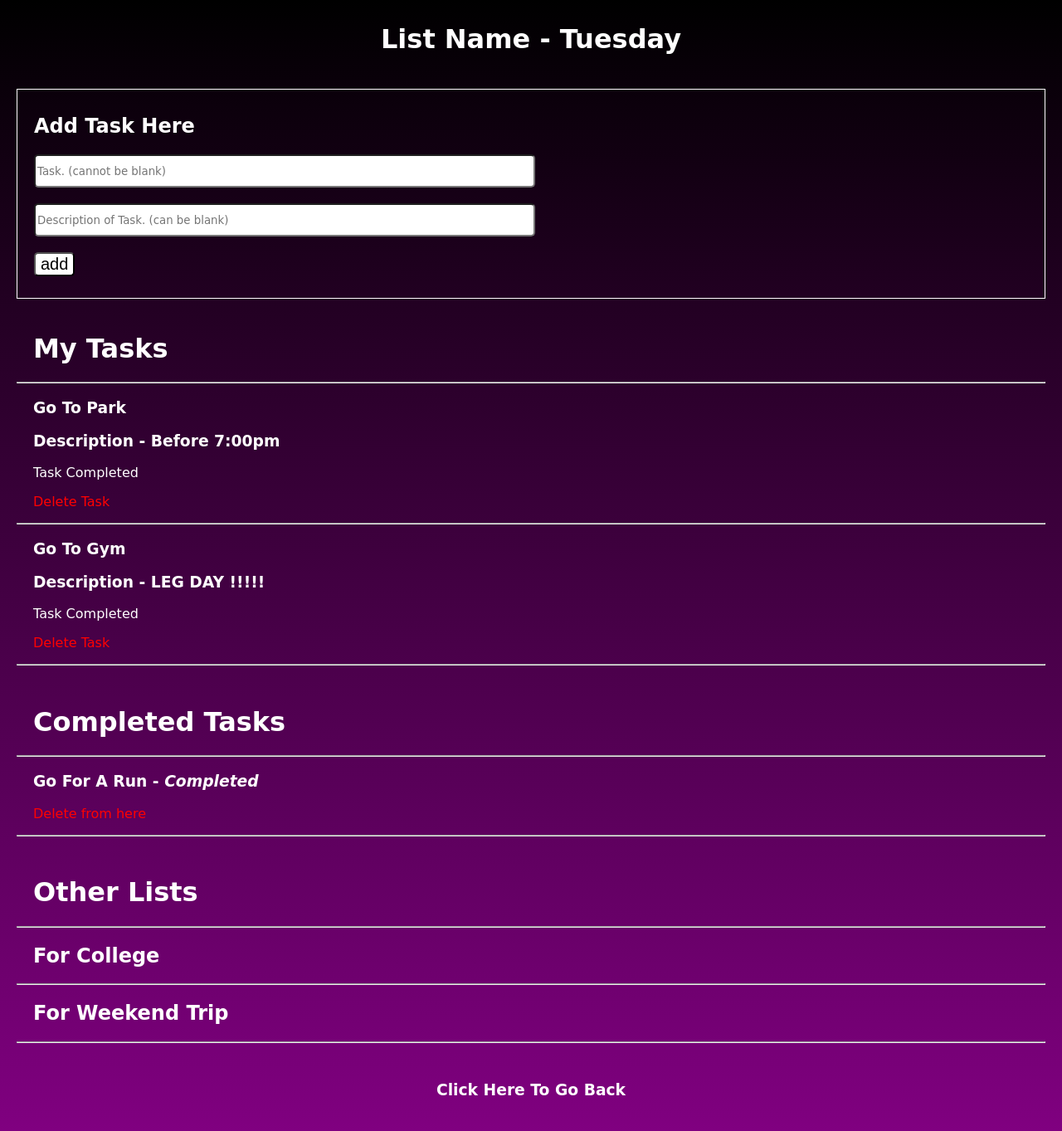
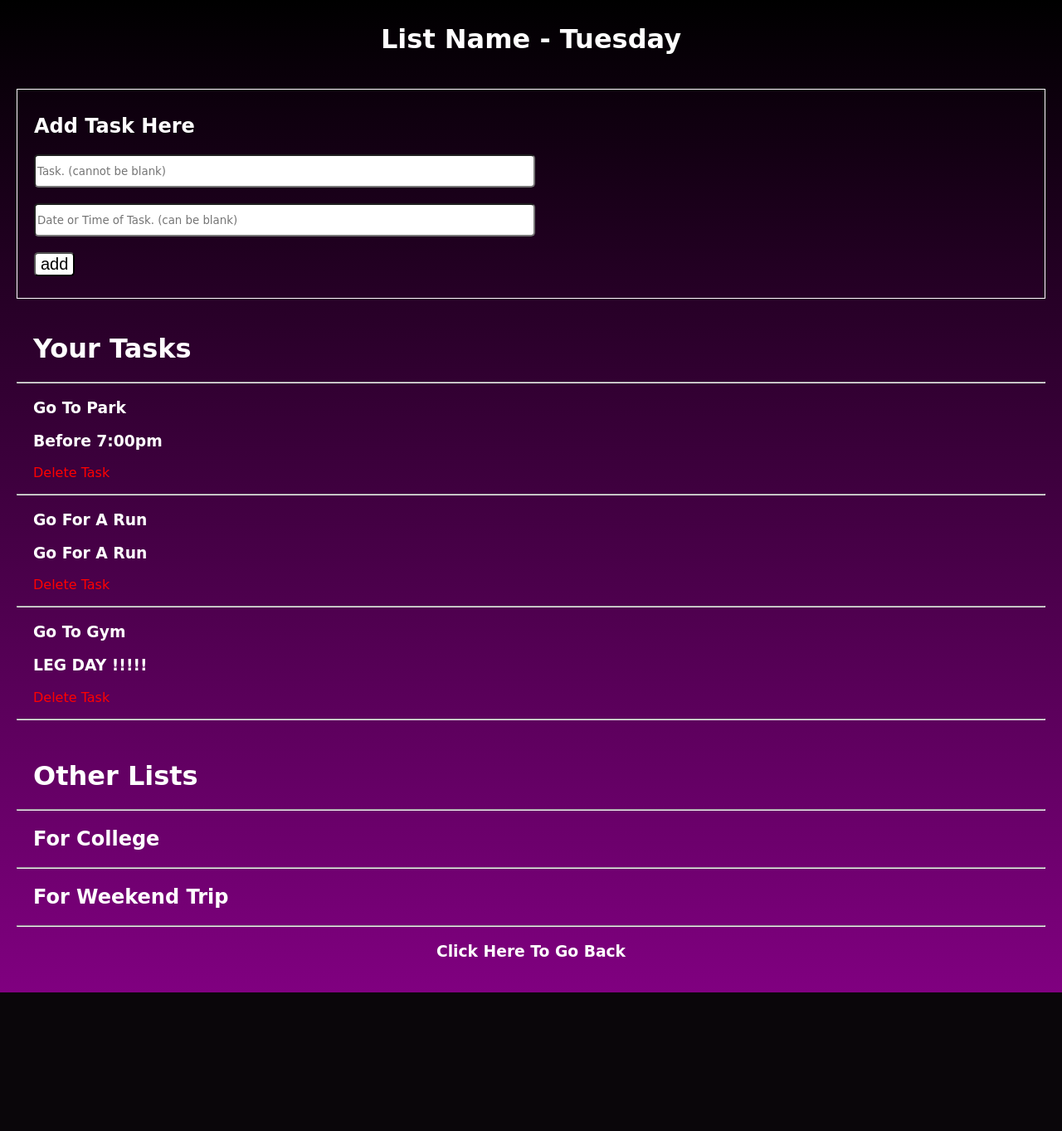
Before and after one commit to exodus31/Django_todolist, a Django app: page /lists/46 in a window 1280 px wide. Shown: the whole page at 83% size. After the commit the page ends 1196 px from the top, so only its background shows below. Run offline with Django 4.2, Linux system fonts and the light colour scheme; data comes from the database, SQL or seed files in the repository; parts of the project's set-up code (start-up, migrations or seed data) failed here and were passed over.

Commit message:
Update lists.html

```diff
--- a/templates/lists.html
+++ b/templates/lists.html
@@ -1,3 +1,4 @@
+
 {% load static %}
 
 <html>
@@ -5,25 +6,15 @@
         <link rel="stylesheet" href="{% static 'style2.css' %}">
         <title>{{listx.title}}</title>
     </head>
-    <style>
-        .linkx{
-        text-decoration:none;
-        color: white;
-        }
-        .linkx:hover{
-            color:green;
-            cursor:pointer;
-        }
-    </style>
     <body>
         <h1 align="center" id="#" class="head">List Name - {{listx.title}}</h1>
-<!--Add task-->
         <div class="content">
             <div class="container">
                 <h2>Add Task Here</h2>
                 {% for x in messages %}
                 <h3 class="error">{{x}}</h3>
                 {% endfor %}
+
                 <form action="job" >
                     <input type="hidden" name="id" value="{{listx.id}}">
                     <input type="hidden" name="title" value="{{listx.title}}">
@@ -32,7 +23,7 @@
                     </div>
                     <br>
                     <div>
-                        <input type="text" name="date" class="box" placeholder="Description of Task. (can be blank)" />
+                        <input type="text" name="date" class="box" placeholder="Date or Time of Task. (can be blank)" />
                     </div>
                     <br>
                     <div>
@@ -41,49 +32,21 @@
                 </form>
             </div>
             <br>
-<!--My tasks-->
-            <h1 class="y">My Tasks</h1>
+            <h1 class="y">Your Tasks</h1>
             <hr>
             {% for t in jobs %}
             {% if listx.title == t.title %}
-            {% if t.job != t.date %}
             <div class="y">
                 <h3>{{t.job}}</h3>
-                    {% if t.date != "" %}
-                        <h3>Description - {{t.date}}</h3>
-                    {% else %}
-                        <h3>Description - None.</h3>
-                    {% endif %}
-                    <a href="edit/{{listx.id}}/{{t.id}}" class="linkx">
-                        <p>Task Completed</p>
-                    </a>
+                <h3>{{t.date}}</h3>
                 <a href="delete/{{listx.id}}/{{t.id}}" class="delete">
                     <p>Delete Task</p>
                 </a>
             </div>
             <hr>
             {% endif %}
-            {% endif %}
-            {% endfor %}
-<!--Completed task-->
-            <br>
-            <h1  class="y">Completed Tasks</h1>
-            <hr>
-            {% for z in jobs %}
-            {% if listx.title == z.title %}
-            {% if z.job == z.date %}
-                <div class="y">
-                    <h3>{{z.job}} - <i>Completed</i></h3>
-                    <a href="delete/{{listx.id}}/{{z.id}}" class="delete">
-                        <p>Delete from here</p>
-                    </a>
-                </div>
-                <hr>
-            {% endif %}
-            {% endif %}
             {% endfor %}
             <br>
-<!--Other lists-->
             <h1 class="y">Other Lists</h1>
             <hr>
             {% for y in listy %}
@@ -94,7 +57,6 @@
             <hr>
             {%endif%}
             {% endfor %}
-            <br>
             <h3 class="x"><a href="/"  class="link">Click Here To Go Back</a></h3>
         </div>
     </body>
```
Lines whose indentation alone changed are shown as unchanged.
